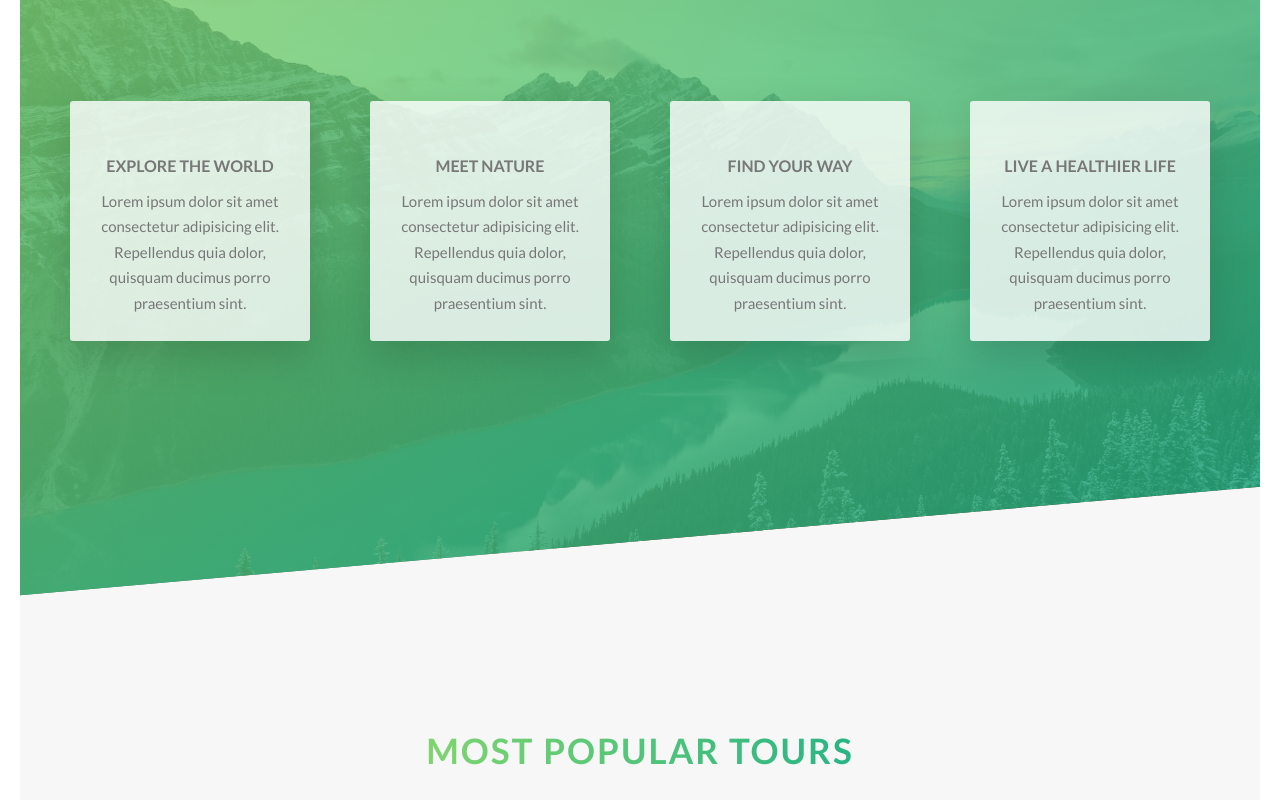
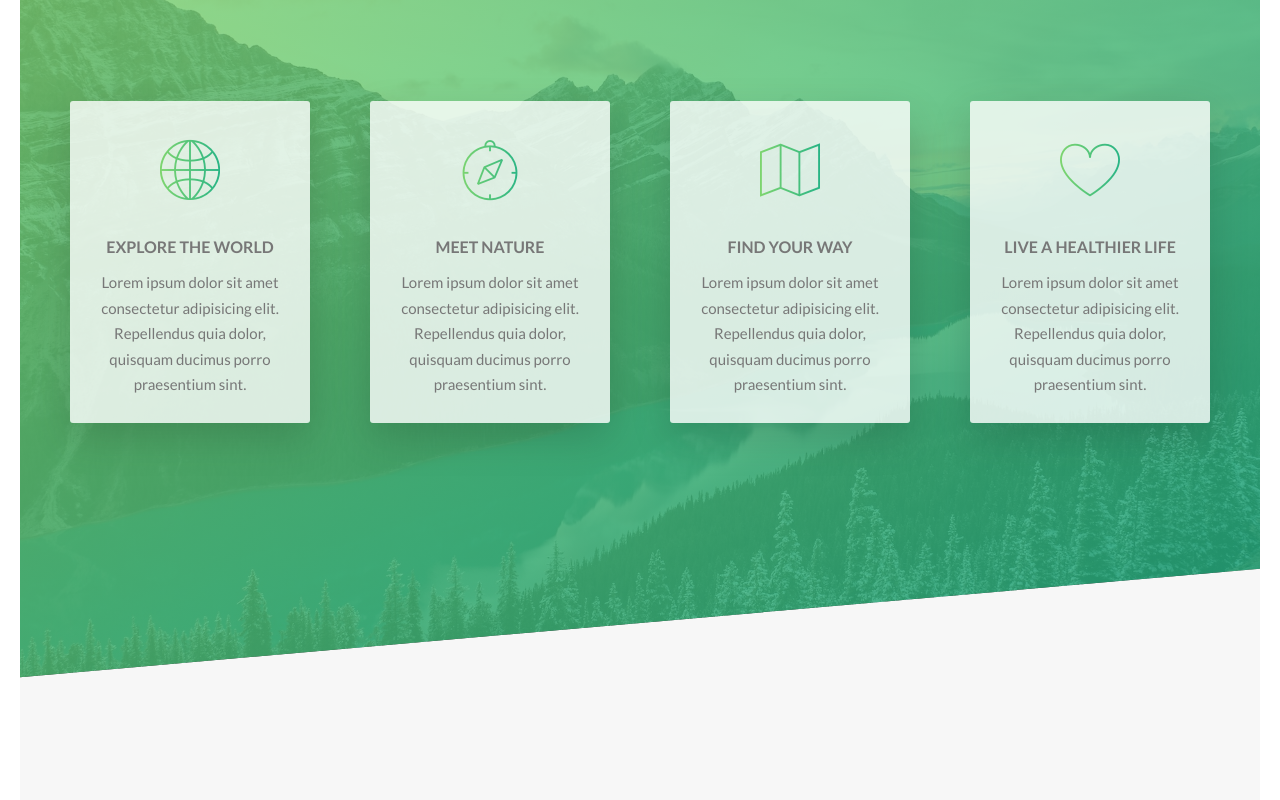
Before and after one commit to Alvarny/CSS-Natours, a website: page index.html in a window 1280 px wide. Shown: the part 1620-2420 px from the top of the page. Drawn offline with Linux system fonts and the light colour scheme.

Commit message:
Readded icon-font.css stylesheet for development

```diff
--- a/index.html
+++ b/index.html
@@ -6,6 +6,7 @@
 
         <link href="https://fonts.googleapis.com/css?family=Lato:100,300,400,700,900" rel="stylesheet">
 
+        <link rel="stylesheet" href="css/icon-font.css">
         <link rel="stylesheet" href="css/style.css">
         <link rel="shortcut icon" type="image/png" href="img/favicon.png">
 
```
Also changed, not shown: package.json (line endings or trailing spaces).
